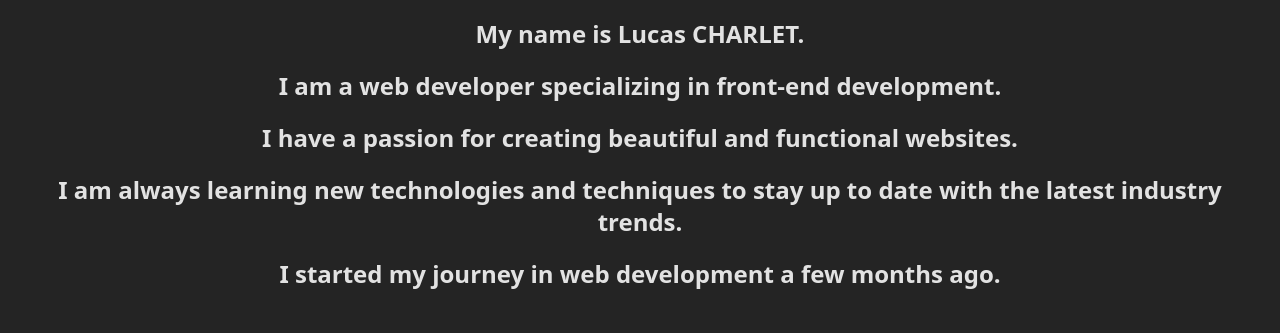
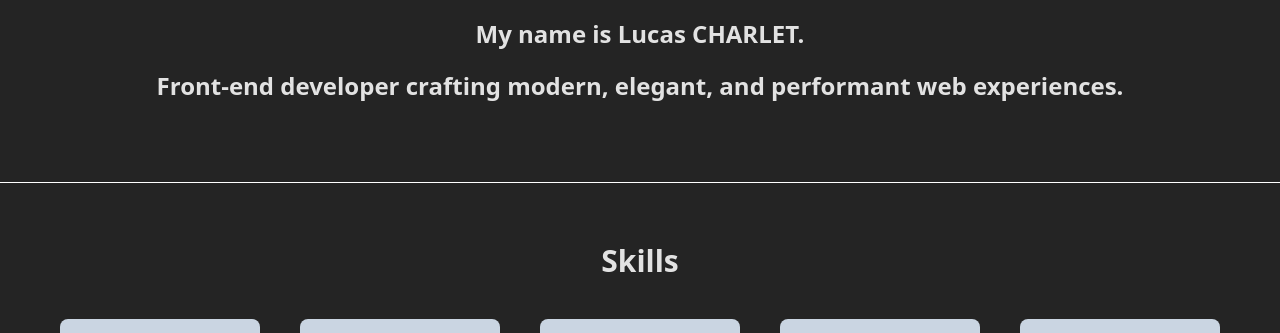
Before and after one commit to Aitoheiw/Projet-12-Portfolio, a React (Vite) app: page / in a window 1280 px wide. Shown: the part 371-704 px from the top of the page. Built offline with nearby package versions, Linux system fonts and the light colour scheme; grey boxes are pictures that could not be loaded.

Commit message:
feat modify about and add projects anchors

```diff
--- a/src/components/About.jsx
+++ b/src/components/About.jsx
@@ -8,13 +8,16 @@ export default function About() {
           My name is Lucas CHARLET.
           <br />
         </p>
-        <p>I am a web developer specializing in front-end development.</p>
-        <p>I have a passion for creating beautiful and functional websites.</p>
+        <p>
+          Front-end developer crafting modern, elegant, and performant web
+          experiences.
+        </p>
+        {/* <p>I have a passion for creating beautiful and functional websites.</p>
         <p>
           I am always learning new technologies and techniques to stay up to
           date with the latest industry trends.
         </p>
-        <p>I started my journey in web development a few months ago.</p>
+        <p>I started my journey in web development a few months ago.</p> */}
       </div>
     </section>
   );
--- a/src/components/Cards.jsx
+++ b/src/components/Cards.jsx
@@ -4,7 +4,9 @@ import projet from "../data/projet";
 export default function Cards({ onCardClick }) {
   return (
     <section className=" items-center border-t border-white pt-10 flex-wrap select-none">
-      <h2 className="text-3xl mb-10 mt-5 font-bold">Projects</h2>
+      <h2 id="projects" className="text-3xl mb-10 mt-5 font-bold">
+        Projects
+      </h2>
       <div className="flex gap-12 justify-center flex-wrap">
         {projet.map((slide, index) => (
           <Card key={index} {...slide} id={index} onClick={onCardClick} />
--- a/src/components/Nav.jsx
+++ b/src/components/Nav.jsx
@@ -9,13 +9,12 @@ export default function Nav() {
     <nav className="select-none">
       <ul className="flex justify-end gap-12 text-xl text-white font-bold hover:cursor-pointer mr-5">
         <li>
-          <Link
-            to="/"
-            onClick={handleNavClick}
+          <a
+            href="#projects"
             className="inline-block text-inherit transition duration-300 ease-in-out hover:underline hover:scale-150"
           >
             Projects
-          </Link>
+          </a>
         </li>
         <li>
           <Link
```
